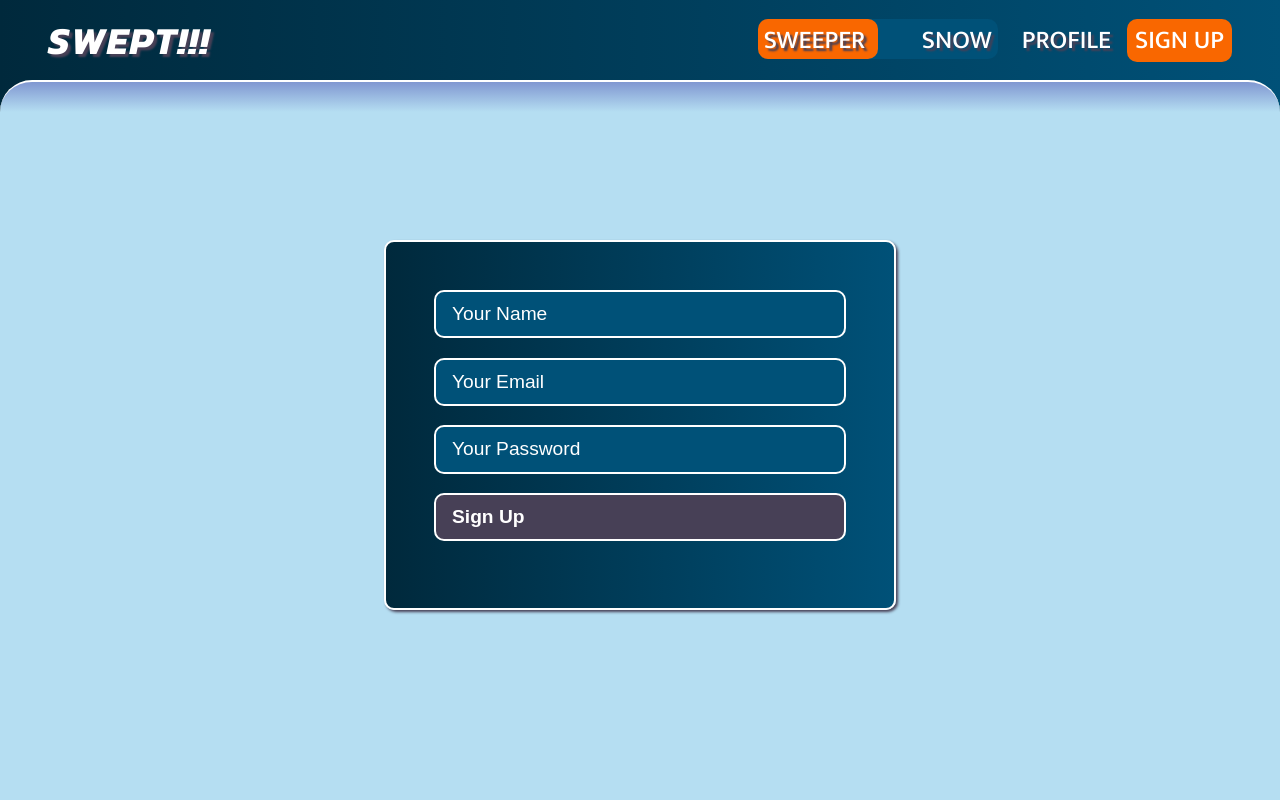
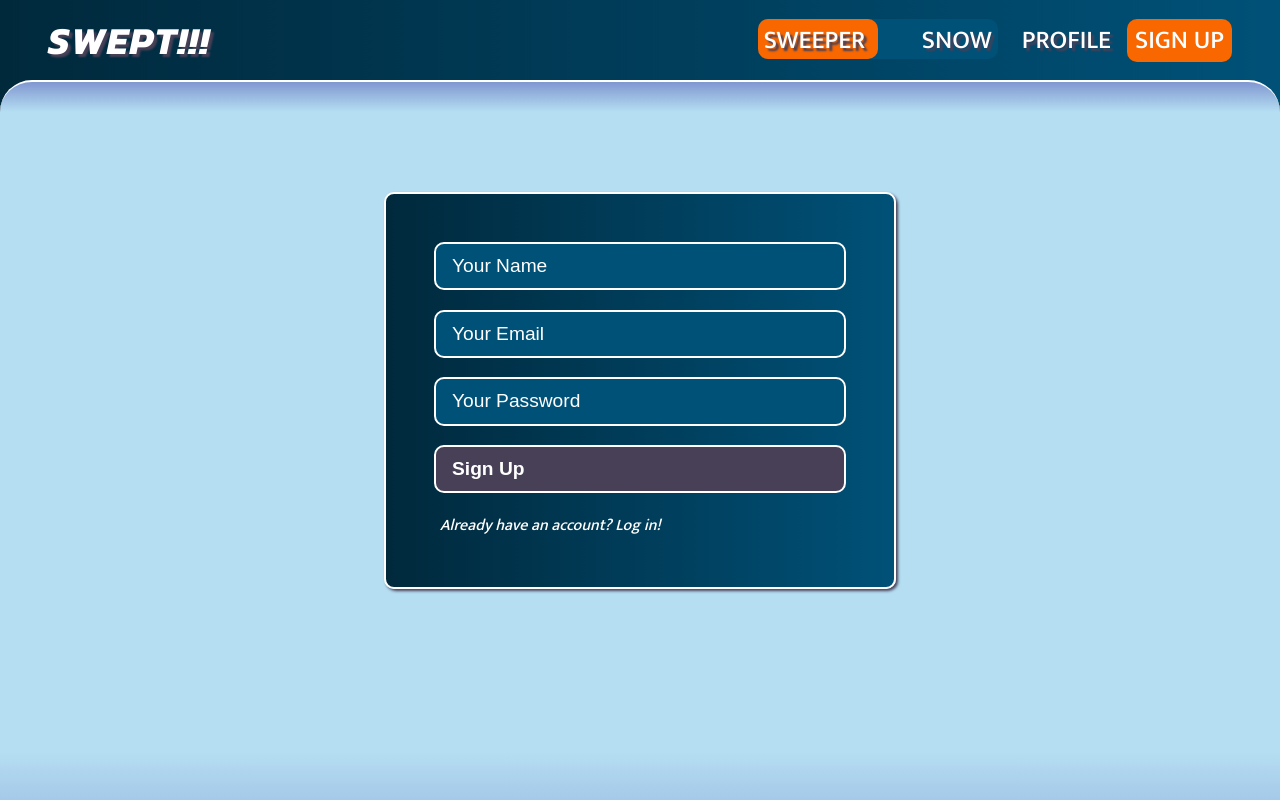
Before and after one commit to elliottdombrowski/SWEPT-02, a React (Create React App) app in the folder client/: page /login in a window 1280 px wide. Shown: the top 800 px of the page. Built offline with nearby package versions, Linux system fonts and the light colour scheme.

Commit message:
fixed login form switcher placement

```diff
--- a/client/src/App.css
+++ b/client/src/App.css
@@ -183,13 +183,32 @@ h4 {
 /* LOGIN / SIGNUP WRAPPER  */
 
 .login-signup-wrapper {
+  display: flex;
+  flex-direction: column;
+  align-items: center;
   background: linear-gradient(to top, var(--med-lightblue), var(--chi-blue) 20%);
   height: 100vh;
-  padding-top: 3rem;
+  padding-top: 5rem;
+}
+
+.login-signup-inner {
+  display: flex;
+  flex-direction: column;
+  width: 40%;
+  padding: 3rem;
+  background: var(--blue-gradient);
+  border: 2px solid var(--text);
+  border-radius: 10px;
+  box-shadow: 2px 2px 3px var(--deep-darkblue);
+}
+
+.login-signup-form-switcher {
+  font-family: var(--link-font);
+  font-style: italic;
+  margin-left: 6px;
 }
 
 /* END LOGIN / SIGNUP WRAPPER  */
-
 
 /* LOGIN FORM  */
 
@@ -200,17 +219,6 @@ h4 {
   padding-top: 5rem;
   background: linear-gradient(to top, var(--med-lightblue), var(--chi-blue) 20%);
   height: 100vh;
-}
-
-.login-form-wrapper {
-  display: flex;
-  flex-direction: column;
-  width: 40%;
-  padding: 3rem;
-  background: var(--blue-gradient);
-  border: 2px solid var(--text);
-  border-radius: 10px;
-  box-shadow: 2px 2px 3px var(--deep-darkblue);
 }
 
 .login-form {
--- a/client/src/components/LoginForm/LoginForm.js
+++ b/client/src/components/LoginForm/LoginForm.js
@@ -35,8 +35,6 @@ const LoginForm = () => {
   };
 
   return (
-    <div className='login-wrapper'>
-      <div className='login-form-wrapper'>
         <form className='login-form' onSubmit={handleFormSubmit}>
           <input
             type='text'
@@ -66,8 +64,6 @@ const LoginForm = () => {
             Log In
           </button>
         </form>
-      </div>
-    </div>
   );
 }
 
--- a/client/src/components/SignupForm/SignupForm.js
+++ b/client/src/components/SignupForm/SignupForm.js
@@ -22,8 +22,6 @@ const LoginForm = () => {
   };
 
   return (
-    <div className='login-wrapper'>
-      <div className='login-form-wrapper'>
         <form className='login-form' onSubmit={handleFormSubmit}>
           <input
             type='text'
@@ -63,8 +61,6 @@ const LoginForm = () => {
             Sign Up
           </button>
         </form>
-      </div>
-    </div>
   );
 }
 
```
